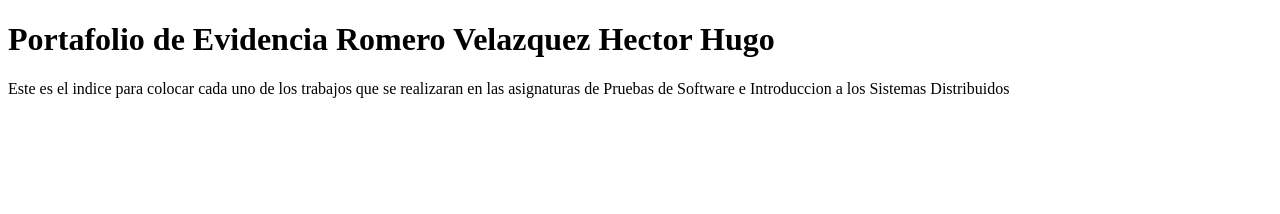
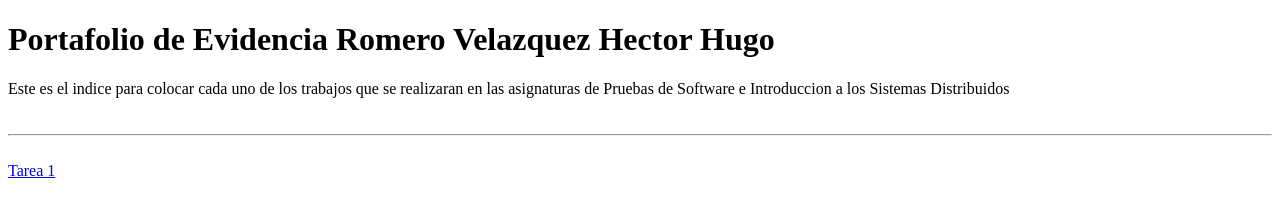
Before and after one commit to Hetor1709/2026-PS-ISD-ROMEROVELAZQUEZHECTORHUGO, a plain HTML site: page index.html in a window 1280 px wide. Drawn offline with Linux system fonts and the light colour scheme.

Commit message:
notas placeholdr y link

```diff
--- a/index.html
+++ b/index.html
@@ -48,6 +48,9 @@
         </div>
 
     </div>
+
+    <hr><br>
+    <a href="/ISD Primer Parcial/tarea1.html">Tarea 1</a>
 </body>
 
 </html>
```
